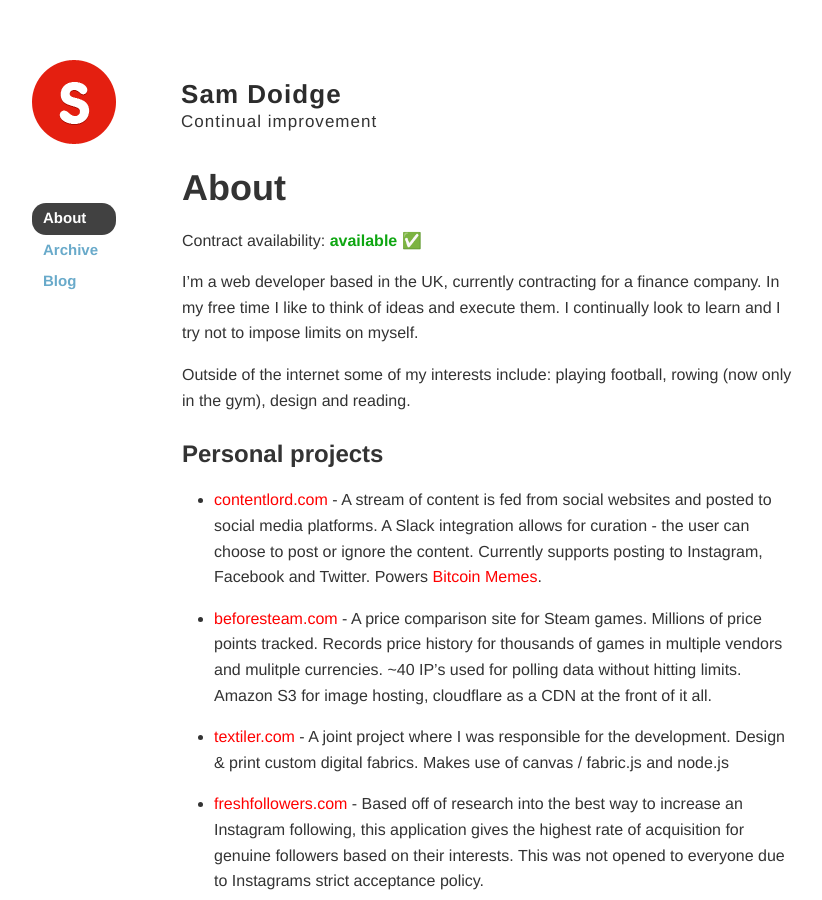
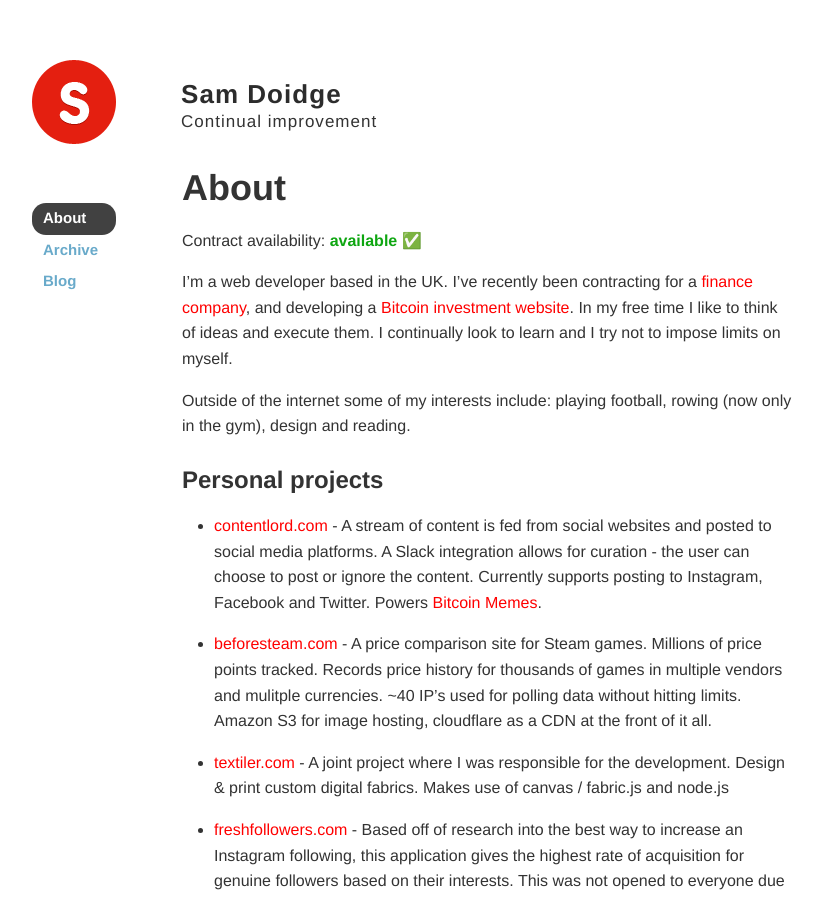
Before and after one commit to samdoidge/samdoidge.com, a Jekyll site: the page built from about.md, in a window 1280 px wide and 900 px high. Shown: the whole window, without its empty margins (228-1050 px from the left). Built offline with Jekyll 4.4.1, drawn with Linux system fonts in a browser that asks for light colours; emoji names are drawn with the system emoji font.

Commit message:
bio update

```diff
--- a/about.md
+++ b/about.md
@@ -6,7 +6,7 @@
 
 Contract availability: <a href="mailto:sam@samdoidge.com" class="available">available :white_check_mark:</a>
 
-I'm a web developer based in the UK, currently contracting for a finance company. In my free time I like to think of ideas and execute them. I continually look to learn and I try not to impose limits on myself.
+I'm a web developer based in the UK. I've recently been contracting for a <a href="https://www.castletrust.co.uk/">finance company</a>, and developing a <a href="https://coininterest.co">Bitcoin investment website</a>. In my free time I like to think of ideas and execute them. I continually look to learn and I try not to impose limits on myself.
 
 Outside of the internet some of my interests include: playing football, rowing (now only in the gym), design and reading.
 
```
